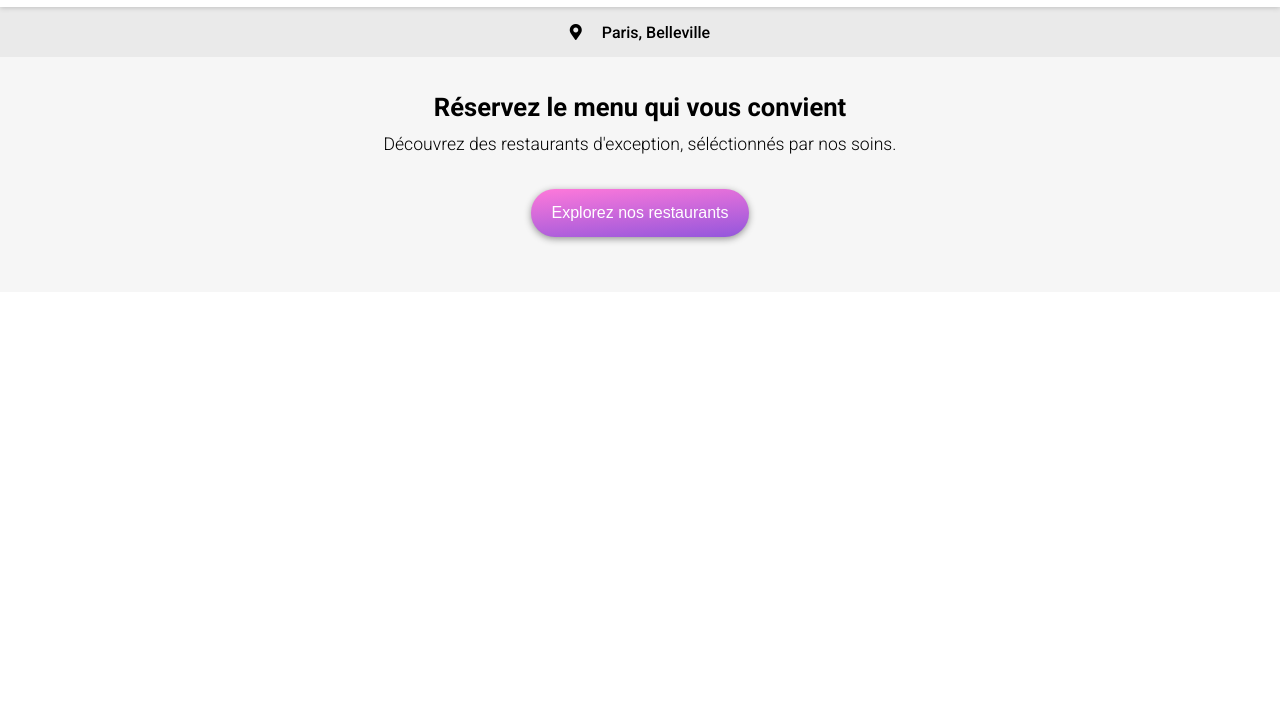
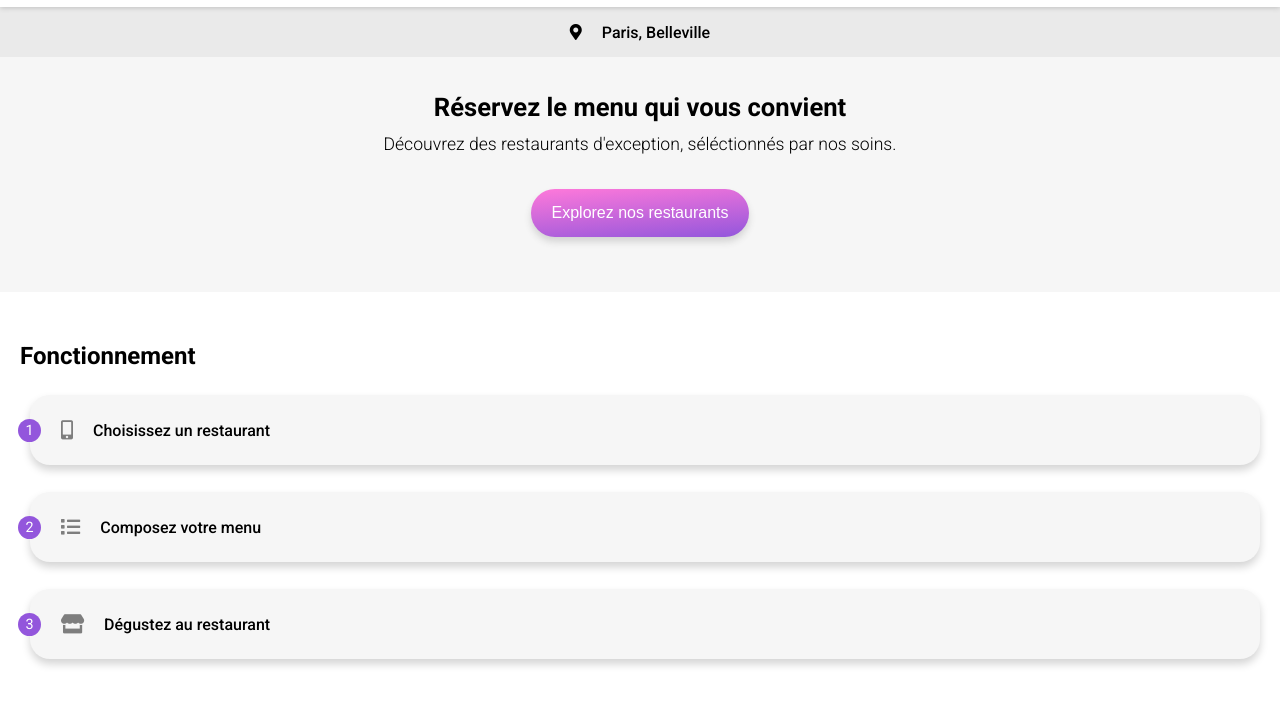
Before and after one commit to AudreyAdelaide/AudreyAdelaide_3_20112021, a website: page index.html in a window 1280 px wide. Shown: the part 56-760 px from the top of the page. Drawn offline with Linux system fonts and the light colour scheme; a web font is replaced by a local one.

Commit message:
:recycle: Restructuration et changement des class
- commands-steps > tutorial
- Ajout des animations au hover

```diff
--- a/index.html
+++ b/index.html
@@ -43,8 +43,6 @@
             Explorez nos restaurants
         </button>
     </section>
-
-
     <!-- <section class="call-to-action wrapper">
         <div class="call-to-action__position">
             <div class="call-to-action__position__container">
@@ -62,6 +60,26 @@
             </button>
         </div>
     </section> -->
+
+
+    <main class="container">
+        <section class="tutorial">
+            <div class="wrapper">
+                <h1 class="tutorial__title">Fonctionnement</h1>
+
+                <ul class="tutorial__steps">
+                    <li class="step"><span class="step__number">1</span><i
+                            class="step__icon fas fa-mobile-alt"></i><span class="step__text">Choisissez un
+                            restaurant</span></li>
+                    <li class="step"><span class="step__number">2</span><i class="step__icon fas fas fa-list"></i><span
+                            class="step__text">Composez votre menu</span></li>
+                    <li class="step"><span class="step__number">3</span><i
+                            class="step__icon fas fas fas fa-store"></i><span class="step__text">Dégustez au
+                            restaurant</span></li>
+                </ul>
+            </div>
+        </section>
+    </main>
 
     <!-- COMMANDS STEPS -->
     <!-- <section class="command-steps wrapper">
--- a/sass/base/_typography.scss
+++ b/sass/base/_typography.scss
@@ -22,6 +22,18 @@ body {
   }
 }
 
+.step {
+  &__number {
+    font-size: 0.9em;
+  }
+  &__icon {
+    font-size: 1.2em;
+  }
+  &__text {
+    font-weight: 500;
+  }
+}
+
 .footer-logo {
   font-weight: 100;
   font-size: 1.5em;
--- /dev/null
+++ b/sass/layout/_tutorial-step.scss
@@ -0,0 +1,45 @@
+.tutorial {
+  width: 100%;
+  &__steps {
+    width: 100%;
+    padding: 0;
+    margin-top: 5px;
+    display: flex;
+    flex-direction: row;
+    flex-wrap: wrap;
+    justify-content: space-between;
+  }
+}
+
+.step {
+  width: 100%;
+  height: 70px;
+  margin: 20px 0 7px 10px;
+  display: flex;
+  align-items: center;
+  background: $light-grey-color;
+  box-shadow: 0 5px 9px rgb(212, 212, 212);
+  border-radius: 20px;
+  &:hover {
+    background: lighten(#9356dc, 35%);
+    .step__icon {
+      color: $primary-color;
+    }
+  }
+  &__number {
+    background: $primary-color;
+    color: #fff;
+    width: 23px;
+    height: 23px;
+    border-radius: 100%;
+    display: flex;
+    justify-content: center;
+    align-items: center;
+    margin-left: -12px;
+    margin-right: 20px;
+  }
+  &__icon {
+    margin-right: 20px;
+    color: $icon-grey-color;
+  }
+}
--- a/sass/main.scss
+++ b/sass/main.scss
@@ -9,8 +9,11 @@
 @import "./components/buttons";
 @import "./components/cards";
 
+@import "./pages/containers";
+
 @import "./layout/header";
 @import "./layout/explorer";
+@import "./layout/tutorial-step";
 @import "./layout/call-to-action";
 @import "./layout/home-container";
 @import "./layout/command-steps";
--- /dev/null
+++ b/sass/pages/_containers.scss
@@ -0,0 +1,9 @@
+.container {
+  width: 100%;
+  & .wrapper {
+    max-width: 1280px;
+    width: 100%;
+    margin: 0 auto;
+    padding: 50px 20px;
+  }
+}
--- a/sass/utils/_mixins.scss
+++ b/sass/utils/_mixins.scss
@@ -37,5 +37,5 @@
 }
 
 @mixin shadowBox {
-  box-shadow: 0 2px 7px rgb(148, 148, 148);
+  box-shadow: 0 5px 7px rgb(212, 212, 212);
 }
--- a/sass/utils/_variables.scss
+++ b/sass/utils/_variables.scss
@@ -7,9 +7,8 @@ $dark-grey-color: #353535;
 $medium-grey-color: #eaeaea;
 $light-grey-color: #f6f6f6;
 
-// -> Ligntness color
-$primary-color-lightness: lighten(#9356dc, 2%);
-$secondary-color-lightness: lighten(#ff79da, 2%);
+$icon-grey-color: #7e7e7e;
 
-// ----------- [ Fonts
-$letterSpacing: 1px;
+// -> Ligntness color for btn gradient hover
+$primary-color-lightness: lighten(#9356dc, 5%);
+$secondary-color-lightness: lighten(#ff79da, 5%);
```
Also changed, not shown: public/css/style.css, 1 other file.
